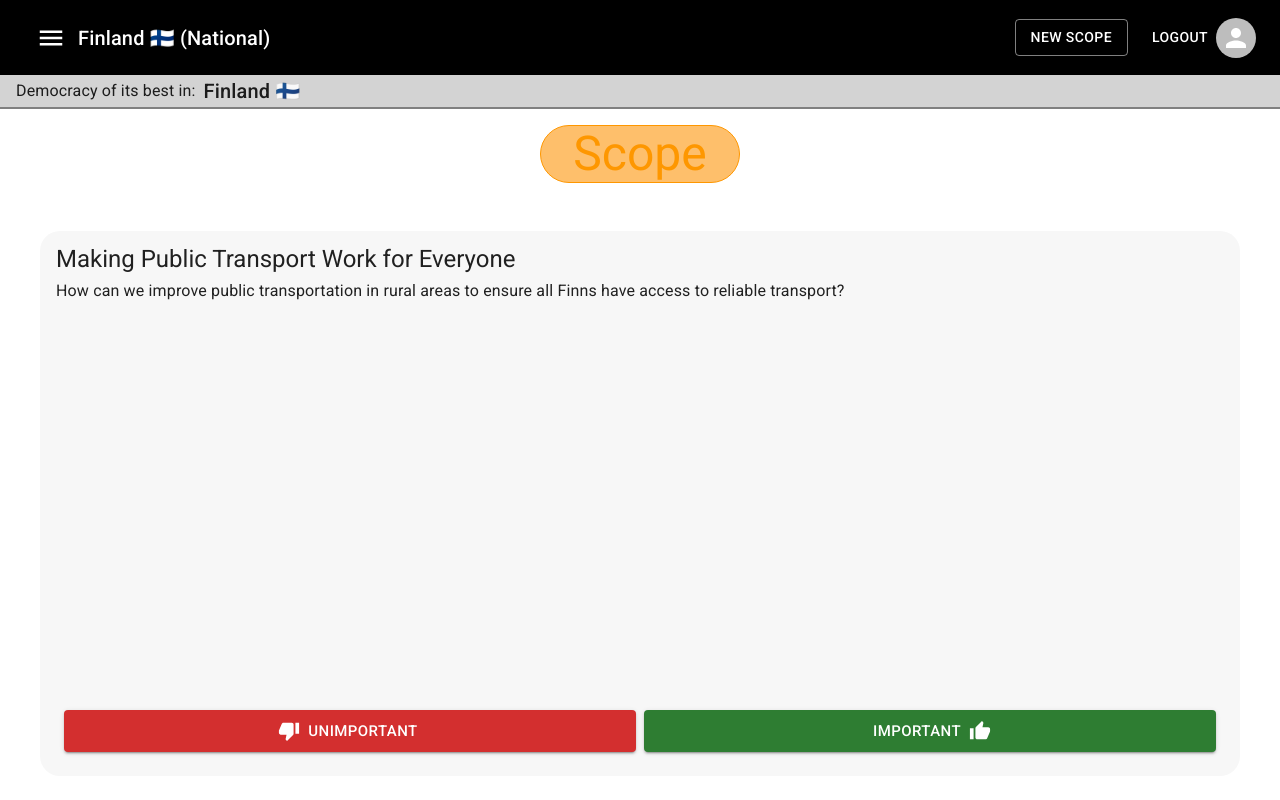
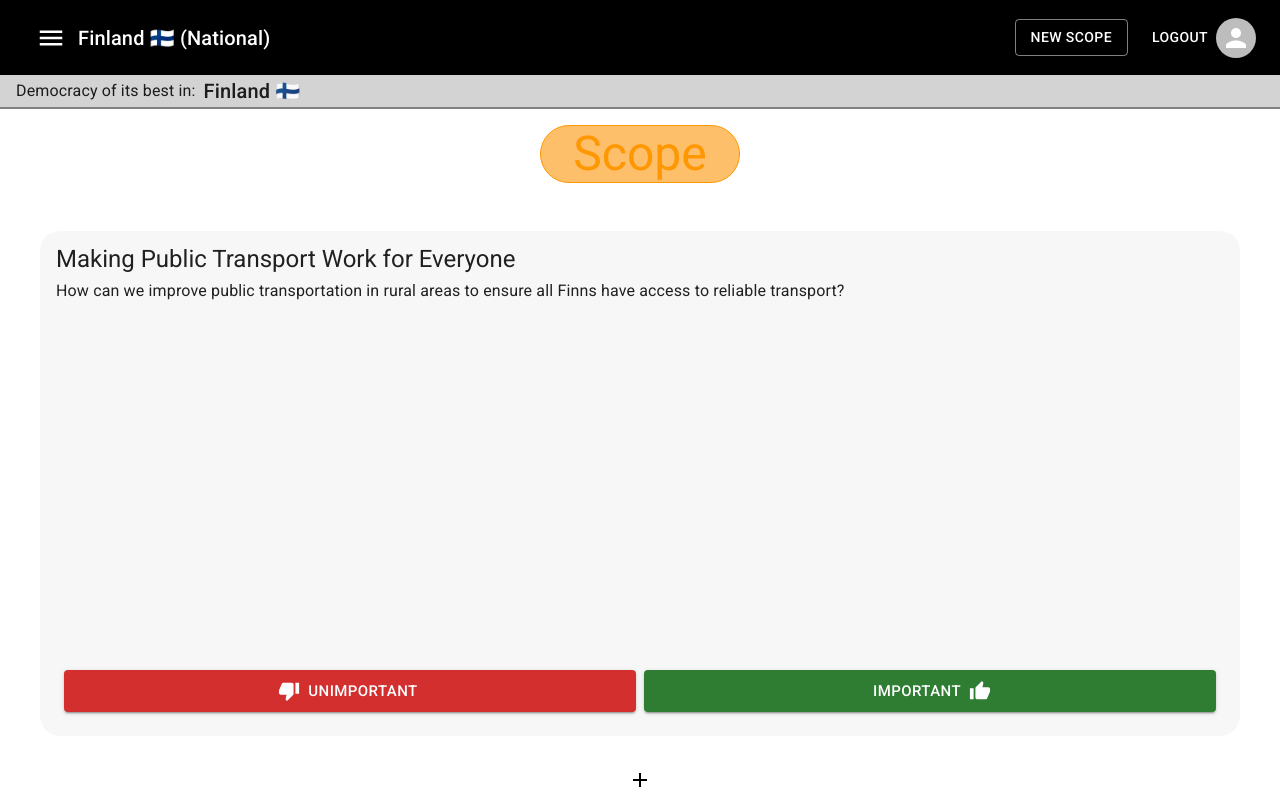
Before and after one commit to danihorvath/sisusays, a React (Vite) app: page /finland in a window 1280 px wide. Built offline with nearby package versions, Linux system fonts and the light colour scheme; sample sign-in values are in the browser's storage; a web font is replaced by a local one; what material-ui-confirm would draw is missing.

Commit message:
feat: adding plus button

```diff
--- a/src/pages/ScopePage.tsx
+++ b/src/pages/ScopePage.tsx
@@ -1,6 +1,8 @@
 import { Feed } from "@/components/Feed";
 import { Box, Container, Typography } from "@mui/material";
 import { useParams } from "react-router-dom";
+import { IconButton } from '@mui/material';
+import AddIcon from '@mui/icons-material/Add';
 
 export const scopes = [
   {
@@ -68,6 +70,13 @@
 
       </Container>
       <Feed />
+
+      <IconButton color="primary" aria-label="add" sx={{
+
+      }}>
+        <AddIcon />
+      </IconButton>
+
     </>
   );
 };
```
